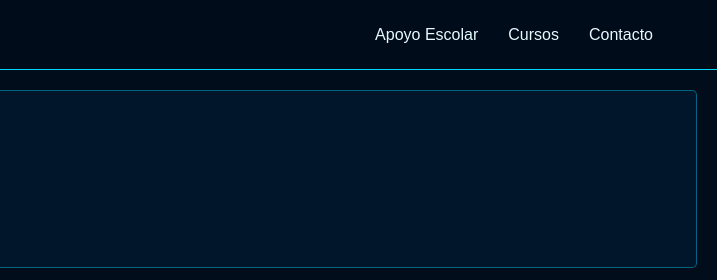
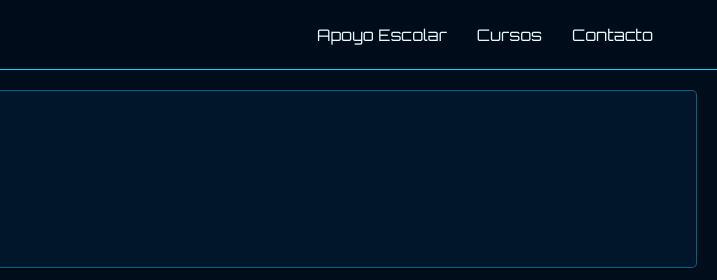
Before and after one commit to AleeCruz/Gamma_Stream_V1.1, a website built with Vite: page index.html in a window 1280 px wide. Shown: the top 280 px of the page, 563-1280 px from the left. Built offline with nearby package versions, Linux system fonts and the light colour scheme.

Commit message:
tipografia cambiada

```diff
--- a/css/style.css
+++ b/css/style.css
@@ -34,6 +34,8 @@ header {
 
 /* Limpiamos la lista para que sea horizontal */
 .nav-links {
+  font-family: 'Orbitron', sans-serif; /* Usamos la fuente descargada */
+
     list-style-type: none;
     margin: 0;
     padding: 0;
```
